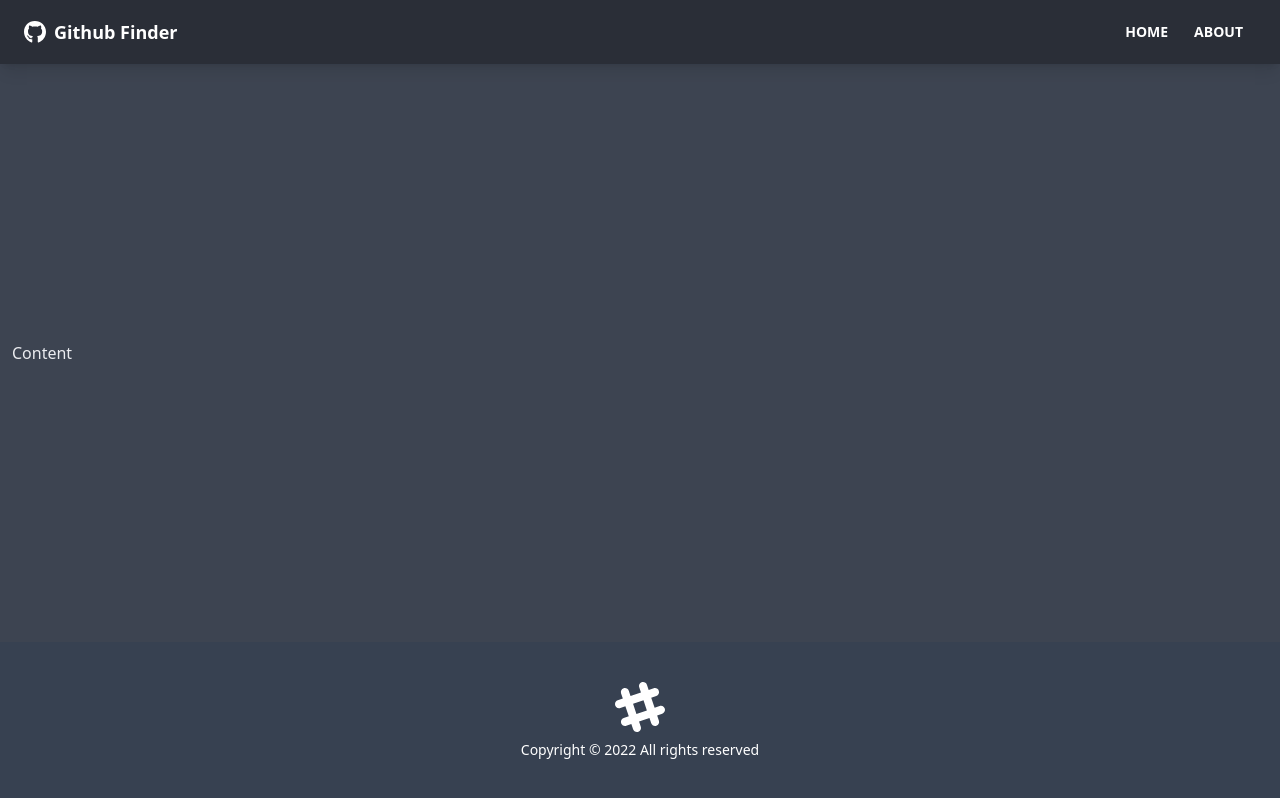
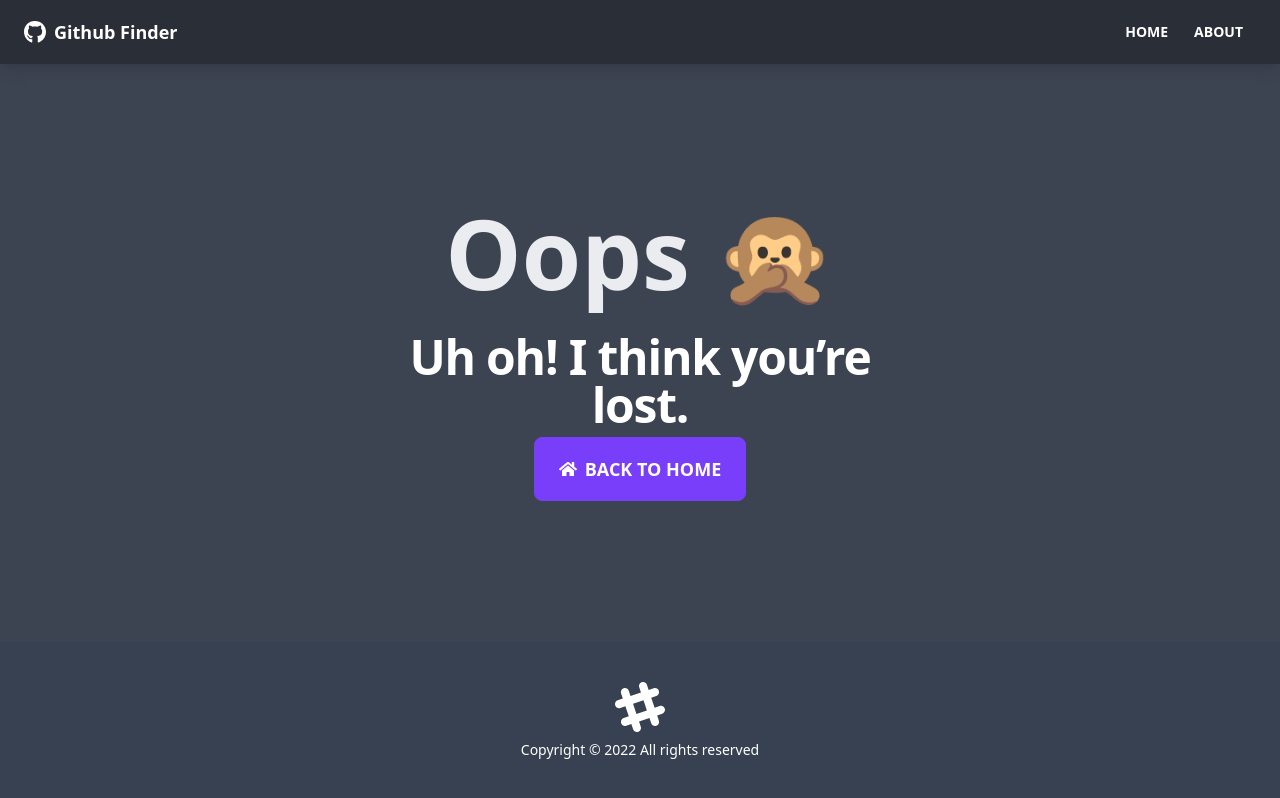
Before and after one commit to Akash52/github-finder-3, a React (Create React App) app: page /notFound in a window 1280 px wide. Built offline with nearby package versions, Linux system fonts and the light colour scheme.

Commit message:
Pages & Routes

```diff
--- a/src/App.js
+++ b/src/App.js
@@ -1,14 +1,24 @@
 import React from 'react'
-import { BrowserRouter as Router, Route } from 'react-router-dom'
-import Footer from './Components/Footer'
-import Navbar from './Components/Navbar'
+import { BrowserRouter as Router, Routes, Route } from 'react-router-dom'
+import Footer from './Components/Layout/Footer'
+import Navbar from './Components/Layout/Navbar'
+import About from './Pages/About'
+import Home from './Pages/Home'
+import NotFound from './Pages/NotFound'
 
 const App = () => {
   return (
     <Router>
       <div className="flex flex-col justify-between h-screen">
         <Navbar />
-        <main className="container mx-auto px-3 pb-12">Content</main>
+        <main className="container mx-auto px-3 pb-12">
+          <Routes>
+            <Route path="/" element={<Home />} />
+            <Route path="/about" element={<About />} />
+            <Route path="/notFound" element={<NotFound />} />
+            <Route path="/*" element={<NotFound />} />
+          </Routes>
+        </main>
         <Footer />
       </div>
     </Router>
--- a/src/Components/Navbar.jsx
+++ b/src/Components/Layout/Navbar.jsx
@@ -14,7 +14,7 @@ const Navbar = () => {
         </div>
         <div className="flex-1 px-2 mx-2">
           <div className="flex justify-end">
-            <Link to="/about" className="btn btn-ghost btn-sm rounded-btn">
+            <Link to="/" className="btn btn-ghost btn-sm rounded-btn">
               Home
             </Link>
             <Link to="/about" className="btn btn-ghost btn-sm rounded-btn">
--- /dev/null
+++ b/src/Pages/About.jsx
@@ -0,0 +1,25 @@
+import React from 'react'
+
+const About = () => {
+  return (
+    <>
+      <h1 className="text-6xl mb-6">Github Finder</h1>
+
+      <p className="mb-4 text-2xl font-light">
+        A React app to serach Github Profiles and see profile details This
+        project is part of the
+        <strong className="ml-2">
+          <a href="https://www.udemy.com/course/react-front-to-back-2022/">
+            React Front To Back 🔥
+          </a>
+        </strong>
+        Udemy course by
+        <strong className="ml-2">
+          <a href="https://www.traversymedia.com/">Brad Traversy!</a>
+        </strong>
+      </p>
+    </>
+  )
+}
+
+export default About
--- /dev/null
+++ b/src/Pages/Home.jsx
@@ -0,0 +1,11 @@
+import React from 'react'
+
+const Home = () => {
+  return (
+    <div>
+      <h1 className="text-6xl">Welcome</h1>
+    </div>
+  )
+}
+
+export default Home
--- /dev/null
+++ b/src/Pages/NotFound.jsx
@@ -0,0 +1,22 @@
+import React from 'react'
+import { Link } from 'react-router-dom'
+import { FaHome } from 'react-icons/fa'
+
+export default function NotFound() {
+  return (
+    <div className="hero">
+      <div className="text-center hero-content">
+        <div className="max-w-lg">
+          <h1 className="text-8xl font-bold mb-8">Oops 🙊</h1>
+          <h1 className="mt-2 mb-2 text-4xl font-extrabold tracking-tight text-white sm:text-5xl">
+            Uh oh! I think you’re lost.
+          </h1>
+          <Link to="/" className="btn btn-primary btn-lg">
+            <FaHome className="mr-2" />
+            Back To Home
+          </Link>
+        </div>
+      </div>
+    </div>
+  )
+}
```
Also changed, not shown: src/Components/Layout/Footer.jsx (renamed from src/Components/Footer.jsx).
